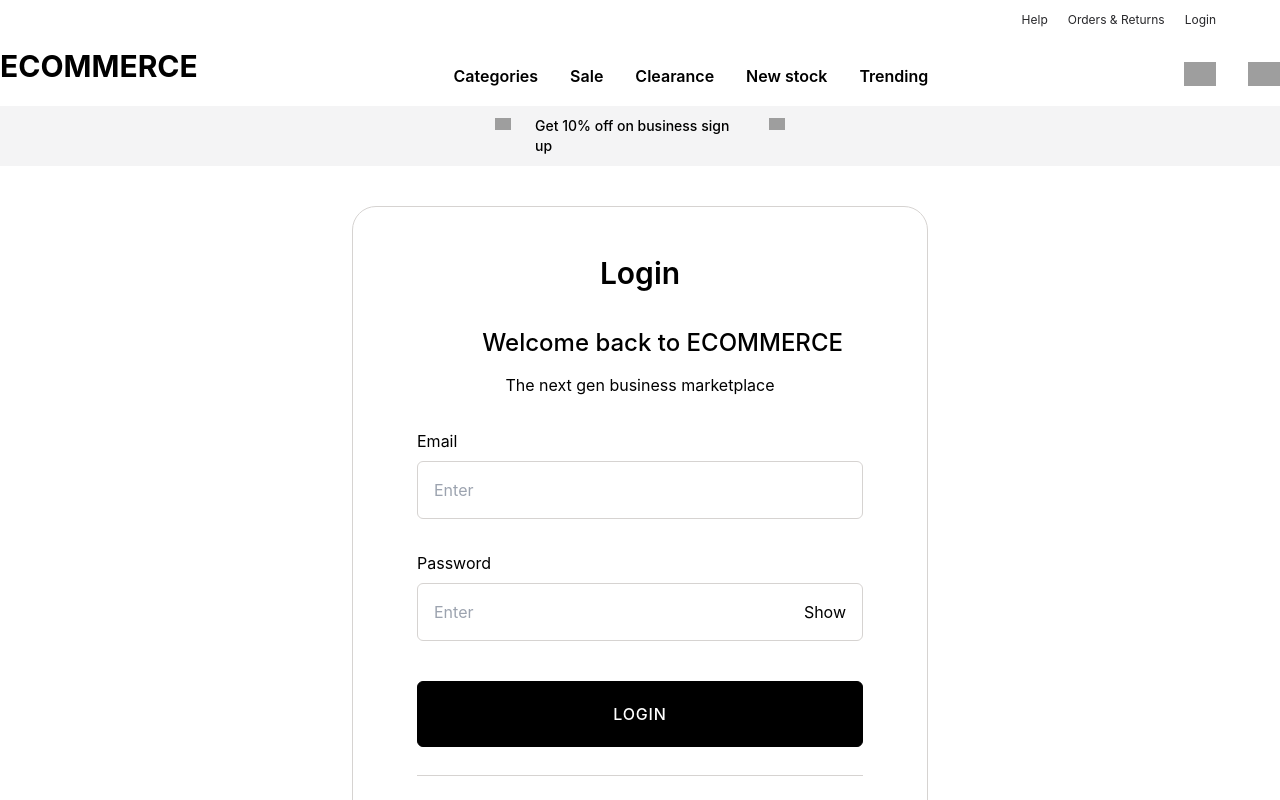
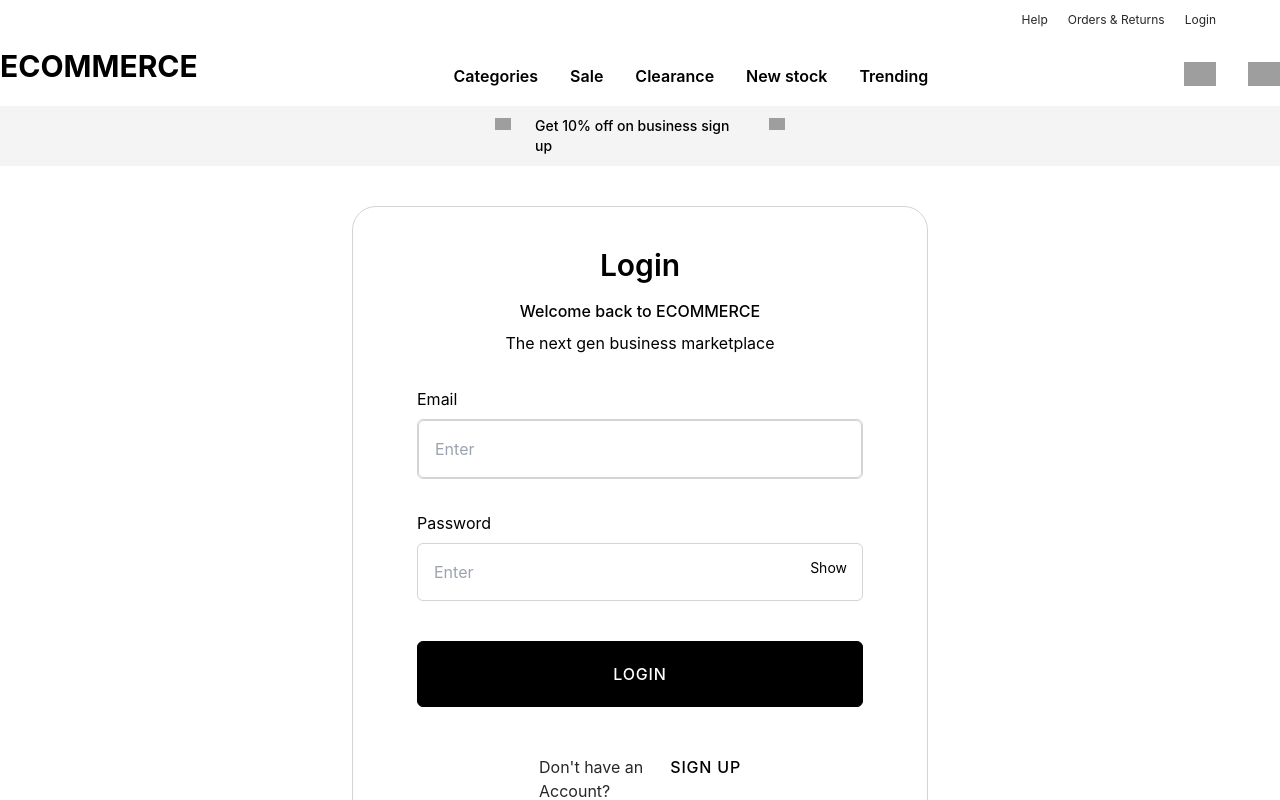
Before and after one commit to Vikassinghrathor/Revispy_Intern_Assignment, a React (Vite) app: page /login in a window 1280 px wide. Shown: the top 800 px of the page. Built offline with nearby package versions, Linux system fonts and the light colour scheme; grey boxes are pictures that could not be loaded.

Commit message:
only valid users can have access to protected page

```diff
--- a/src/pages/Login.tsx
+++ b/src/pages/Login.tsx
@@ -11,6 +11,7 @@ function Login({ onLoginSuccess }: LoginProps) {
     password: '',
   });
   const [showPassword, setShowPassword] = useState(false);
+  const [error, setError] = useState('');
   const navigate = useNavigate();
 
   const handleInputChange = (e) => {
@@ -19,80 +20,100 @@ function Login({ onLoginSuccess }: LoginProps) {
       ...prev,
       [name]: value
     }));
+    setError(''); // Clear error when input changes
   };
 
   const handleSubmit = async (e: React.FormEvent) => {
     e.preventDefault();
-    try {
+
+    // Get registered users from localStorage
+    const registeredUsers = JSON.parse(localStorage.getItem('registeredUsers') || '[]');
+
+    // Check if user exists and credentials match
+    const user = registeredUsers.find(
+      user => user.email === formData.email && user.password === formData.password
+    );
+
+    if (user) {
       onLoginSuccess();
       navigate('/category');
-    } catch (error) {
-
+    } else {
+      setError('Invalid email or password');
     }
   };
 
   return (
     <>
-      <div className="flex overflow-hidden flex-col pb-44 bg-white rounded max-md:pb-24">
-        <form
-          onSubmit={handleSubmit}
-          className="flex flex-col self-center px-16 py-12 mt-10 max-w-full text-base bg-white rounded-3xl border border-solid border-stone-300 w-[576px] max-md:px-5"
-        >
+      <div className="flex overflow-hidden flex-col bg-white rounded">
+        <div className="flex flex-col self-center px-16 pt-10 pb-32 mt-10 max-w-full text-base bg-white rounded-3xl border border-solid border-stone-300 w-[576px] max-md:px-5 max-md:pb-24">
           <div className="self-center text-3xl font-semibold text-black">
             Login
           </div>
-          <div className="self-end mt-9 mr-5 text-2xl font-medium text-black max-md:mr-2.5">
+          <div className="self-center mt-4 text-base font-medium text-black">
             Welcome back to ECOMMERCE
           </div>
-          <div className="self-center mt-3.5 text-black">
+          <div className="self-center mt-2 text-base text-black">
             The next gen business marketplace
           </div>
-          <label className="self-start mt-8 text-black">Email</label>
+
+          <form onSubmit={handleSubmit}>
+            <div className="self-start mt-8 text-black">Email</div>
+            <div className="flex flex-col mt-2 whitespace-nowrap bg-white rounded-md border border-solid border-stone-300 text-zinc-500 max-md:max-w-full">
               <input
                 type="email"
                 name="email"
                 value={formData.email}
                 onChange={handleInputChange}
                 placeholder="Enter"
-            className="px-4 py-4 mt-2 whitespace-nowrap bg-white rounded-md border border-solid border-stone-300 text-zinc-500 max-md:pr-5 max-md:max-w-full"
+                className="px-4 py-4 bg-white rounded-md border border-solid border-stone-300 max-md:pr-5 max-md:max-w-full"
                 required
               />
-          <label className="self-start mt-8 text-black">Password</label>
-          <div className="flex gap-5 justify-between px-4 py-4 mt-2 whitespace-nowrap bg-white rounded-md border border-solid border-stone-300 max-md:max-w-full">
+            </div>
+
+            <div className="self-start mt-8 text-black">Password</div>
+            <div className="relative">
               <input
                 type={showPassword ? "text" : "password"}
                 name="password"
                 value={formData.password}
                 onChange={handleInputChange}
                 placeholder="Enter"
-              className="grow text-zinc-500 bg-transparent border-none outline-none"
+                className="w-full px-4 py-4 mt-2 whitespace-nowrap bg-white rounded-md border border-solid border-stone-300 text-zinc-500 max-md:pr-5 max-md:max-w-full"
                 required
               />
               <button
                 type="button"
                 onClick={() => setShowPassword(!showPassword)}
-              className="text-black"
+                className="absolute right-4 top-1/2 transform -translate-y-1/2 text-sm text-black"
               >
                 {showPassword ? "Hide" : "Show"}
               </button>
             </div>
+
+            {error && (
+              <div className="mt-4 text-red-500 text-sm text-center">
+                {error}
+              </div>
+            )}
+
             <button
               type="submit"
-            className="overflow-hidden gap-2.5 self-stretch px-36 py-5 mt-10 font-medium tracking-wider text-center text-white uppercase whitespace-nowrap bg-black rounded-md border border-black border-solid min-h-[56px] max-md:px-5"
+              className="overflow-hidden gap-2.5 self-stretch w-full px-36 py-5 mt-10 font-medium tracking-wider text-center text-white uppercase bg-black rounded-md border border-black border-solid min-h-[56px] max-md:px-5"
             >
               Login
             </button>
-          <div className="flex shrink-0 mt-7 h-px bg-stone-300 max-md:max-w-full" />
-          <div className="flex gap-2.5 self-center mt-8 max-w-full w-[261px]">
+          </form>
+
+          <div className="flex gap-3 self-center mt-12 mb-0 max-w-full w-[202px] max-md:mt-10 max-md:mb-2.5">
             <div className="grow text-zinc-800">Don't have an Account? </div>
             <Link
               to="/signup"
-              className="self-start font-medium tracking-wider text-black uppercase hover:underline"
+              className="self-start font-medium tracking-wider text-black uppercase whitespace-nowrap hover:underline"
             >
               Sign up
             </Link>
           </div>
-        </form>
+        </div>
       </div>
     </>
   );
--- a/src/pages/Signup/Register.tsx
+++ b/src/pages/Signup/Register.tsx
@@ -55,18 +55,33 @@ function Register({ onRegisterSuccess }: RegisterProps) {
 
     setLoading(true);
     try {
-      // Store email in sessionStorage for verification page
-      sessionStorage.setItem('registrationEmail', formData.email);
+      // Get existing users or initialize empty array
+      const existingUsers = JSON.parse(localStorage.getItem('registeredUsers') || '[]');
 
-      // Generate a random 8-digit verification code
+      // Check if email already exists
+      if (existingUsers.some(user => user.email === formData.email)) {
+        setErrors(prev => ({
+          ...prev,
+          email: 'Email already registered'
+        }));
+        setLoading(false);
+        return;
+      }
+
+      // Add new user
+      const newUser = {
+        name: formData.name,
+        email: formData.email,
+        password: formData.password
+      };
+
+      existingUsers.push(newUser);
+      localStorage.setItem('registeredUsers', JSON.stringify(existingUsers));
+
+      // Generate verification code (if needed)
       const verificationCode = Math.floor(10000000 + Math.random() * 90000000).toString();
       sessionStorage.setItem('verificationCode', verificationCode);
-
-      // Log the code for testing purposes (remove in production)
       console.log('Verification code:', verificationCode);
-
-      // Simulating API call
-      await new Promise(resolve => setTimeout(resolve, 1000));
 
       onRegisterSuccess();
       navigate('/verify-email');
@@ -79,7 +94,6 @@ function Register({ onRegisterSuccess }: RegisterProps) {
       setLoading(false);
     }
   };
-
 
   return (
     <>
```
Lines whose indentation alone changed are shown as unchanged.
